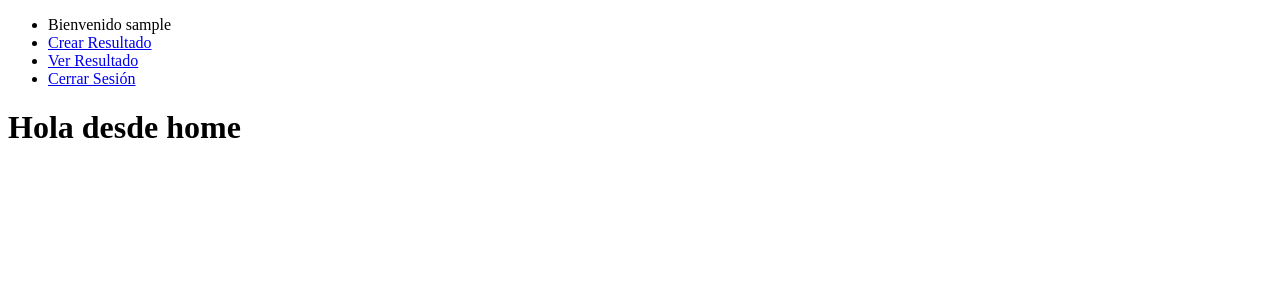
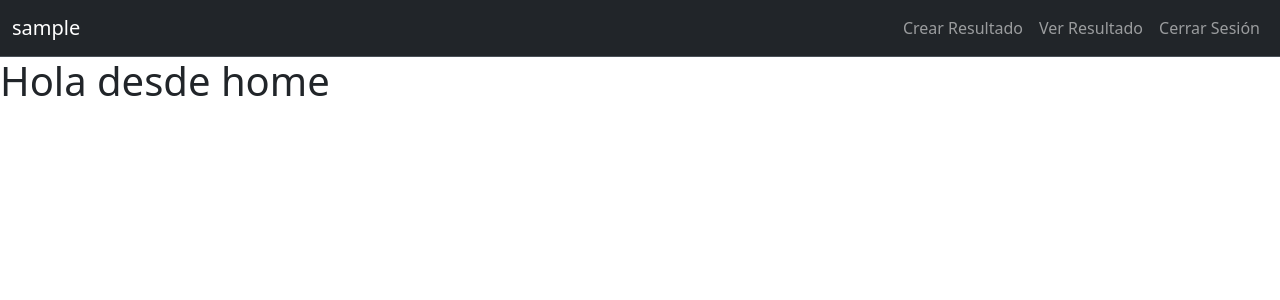
Before and after one commit to fundacionsuyusama/proyecto, a Django app: page /home/ in a window 1280 px wide. Shown: the top 300 px of the page. Run offline with Django 4.2, Linux system fonts and the light colour scheme; the visitor is signed in with stand-in values (Sample User, id 1).

Commit message:
Se agrego barra de navegación

```diff
--- a/tareas/templates/index.html
+++ b/tareas/templates/index.html
@@ -1,24 +1,40 @@
 <!DOCTYPE html>
+{% load static %}
 <html lang="es">
 <head>
   <meta charset="UTF-8">
   <meta http-equiv="X-UA-Compatible" content="IE=edge">
   <meta name="viewport" content="width=device-width, initial-scale=1.0">
-  <title>Home</title>
+  <title>Inicio</title>
+  <link rel="stylesheet" type="text/css" href="{% static 'css/reset.css' %}">
+  <link href="https://cdn.jsdelivr.net/npm/bootstrap@5.3.0/dist/css/bootstrap.min.css" rel="stylesheet" integrity="sha384-9ndCyUaIbzAi2FUVXJi0CjmCapSmO7SnpJef0486qhLnuZ2cdeRhO02iuK6FUUVM" crossorigin="anonymous">
 </head>
 <body>
 
   <header>
-    <nav>
+     <nav class="navbar navbar-expand-lg bg-dark border-bottom border-bottom-dark" data-bs-theme="dark">
       {% if request.user.is_authenticated %}
-      <ul>
-        <li>Bienvenido {{ user.username }}</li>
-        <li><a href="#">Crear Resultado</a></li>
-        <li><a href="#">Ver Resultado</a></li>
-        <li><a href="{% url 'logout' %}">Cerrar Sesión</a></li>
-      </ul>
+      <div class="container-fluid">
+        <a class="navbar-brand" href="">{{ user.username }}</a>
+        <button class="navbar-toggler" type="button" data-bs-toggle="collapse" data-bs-target="#navbarNav" aria-controls="navbarNav" aria-expanded="false" aria-label="Toggle navigation">
+          <span class="navbar-toggler-icon"></span>
+        </button>
+        <div class="collapse navbar-collapse justify-content-end" id="navbarNav">
+          <ul class="navbar-nav">
+            <li class="nav-item">
+              <a class="nav-link" id="nav1" href="{% url 'crear_resultado' %}">Crear Resultado</a>
+            </li>
+            <li class="nav-item">
+              <a class="nav-link" href="#">Ver Resultado</a>
+            </li>
+            <li class="nav-item">
+              <a class="nav-link" href="{% url 'logout' %}">Cerrar Sesión</a>
+            </li>
+          </ul>
+        </div>
+      </div>
+      {% endif %}
     </nav>
-     {% endif %}
   </header>
 
   <main>
@@ -28,5 +44,7 @@
 
   <footer></footer>
 
+  <script src="https://cdn.jsdelivr.net/npm/bootstrap@5.3.0/dist/js/bootstrap.bundle.min.js" integrity="sha384-geWF76RCwLtnZ8qwWowPQNguL3RmwHVBC9FhGdlKrxdiJJigb/j/68SIy3Te4Bkz" crossorigin="anonymous"></script>
+
 </body>
 </html>
--- a/tareas/urls.py
+++ b/tareas/urls.py
@@ -5,6 +5,7 @@ from django.contrib.auth.views import LoginView, LogoutView
 urlpatterns = [
   path('', views.user_login, name='login'),
   path('logout/', LogoutView.as_view(template_name='login/logout.html'), name='logout'),
+  path('index/', views.index, name='index'),
   path('home/', views.home, name='home'),
-  path('index/', views.index, name='index'),
+  path('crear_resultado/', views.crear_resultado, name='crear_resultado'),
 ]
--- a/tareas/views.py
+++ b/tareas/views.py
@@ -5,12 +5,16 @@ from django.contrib.auth import login, authenticate
 from django.contrib.auth.decorators import login_required
 
 @login_required(login_url='user_login')
-def index(request):
-    return render(request, 'index.html')
+def crear_resultado(request):
+    return render(request, 'main/crear_resultado.html')
 
 @login_required(login_url='user_login')
 def home(request):
-    return render(request, 'home.html')
+    return render(request, 'main/home.html')
+
+@login_required(login_url='user_login')
+def index(request):
+    return render(request, 'index.html')
 
 def user_login(request):
     if request.user.is_authenticated:
```
Also changed, not shown: tareas/templates/main/crear_resultado.html (added, +9 -0 lines), tareas/static/css/style.css (added), tareas/templates/main/home.html (renamed from tareas/templates/home.html).
